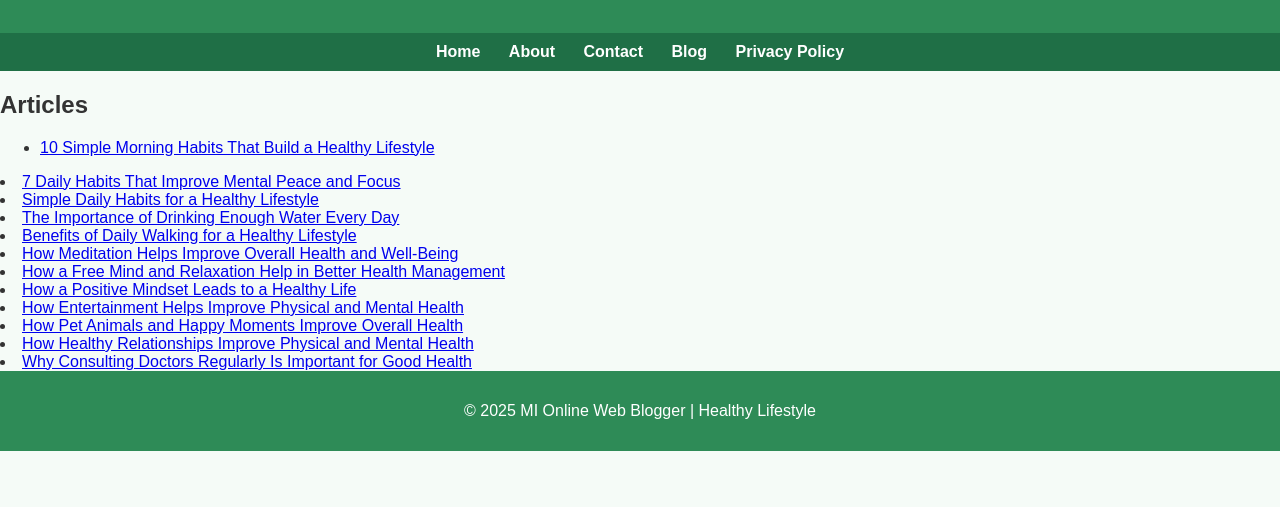
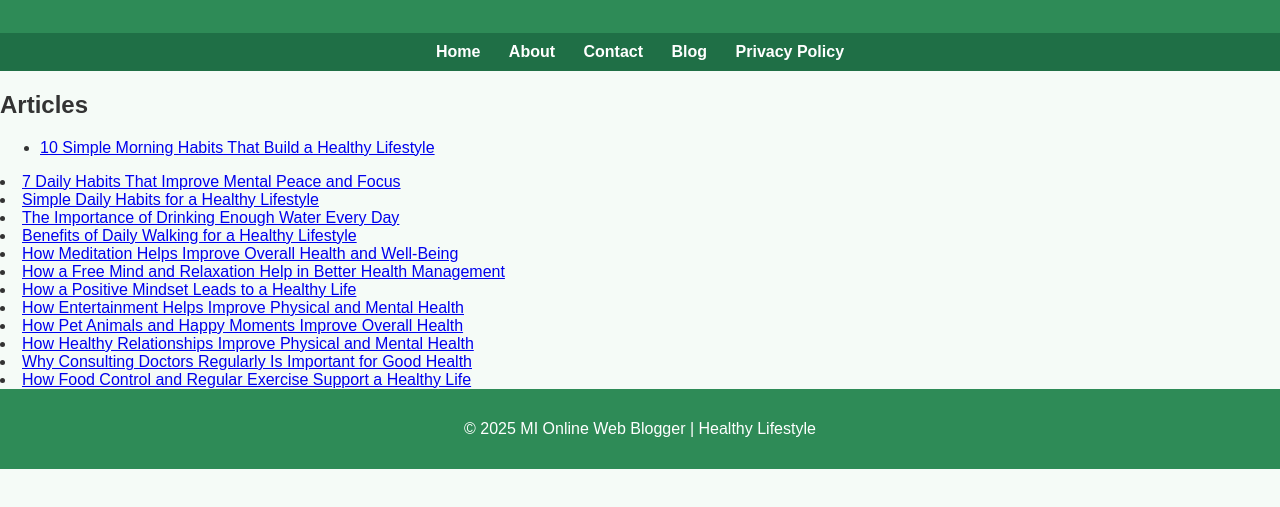
Before and after one commit to magiindur-arch/mi-onlinewebblogger, a plain HTML site: page blog.html in a window 1280 px wide. Shown: the part 121-628 px from the top of the page. Drawn offline with Linux system fonts and the light colour scheme.

Commit message:
Updated blog page

```diff
--- a/blog.html
+++ b/blog.html
@@ -70,6 +70,8 @@ footer{background:#2e8b57;color:#fff;text-align:center;padding:15px}
   <li><a href="article11.html">How Healthy Relationships Improve Physical and Mental Health</a></li>
 
   <li><a href="article12.html">Why Consulting Doctors Regularly Is Important for Good Health</a></li>
+<li><a href="article13.html">How Food Control and Regular Exercise Support a Healthy Life</a></li>
+
 
 <!-- NEW ARTICLES WILL BE ADDED ABOVE THIS LINE -->
 
```
